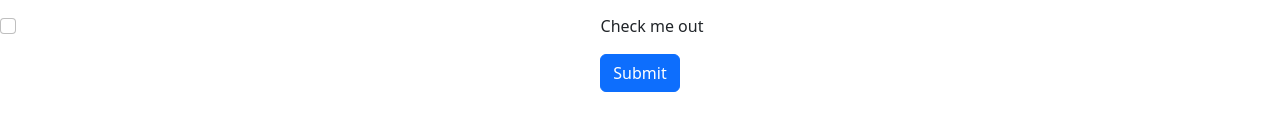
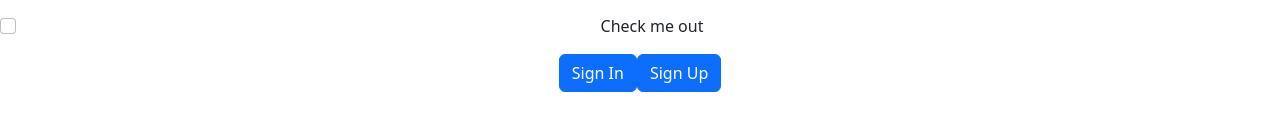
Before and after one commit to greedynamic/SFU-Fall-Hack, a React (Create React App) app in the folder client/: page /login in a window 1280 px wide. Shown: the part 238-368 px from the top of the page. Built offline with nearby package versions, Linux system fonts and the light colour scheme; the HTML template or start-up script is replaced by a standard one.

Commit message:
upd login, add states to manage input data

```diff
--- a/client/src/pages/Login.jsx
+++ b/client/src/pages/Login.jsx
@@ -1,27 +1,56 @@
+import React from 'react';
 import Button from 'react-bootstrap/Button';
 import Form from 'react-bootstrap/Form';
 
 import 'bootstrap/dist/css/bootstrap.css';
+import {useState} from 'react';
 
 const Login = ()=>{
+	const [email, setEmail] = React.useState('');
+	const [password, setPassword] = React.useState('');
 	return (
 		<>
 			<Form>
 				<Form.Group className='mb-3' controlId='formBasicEmail'>
 					<Form.Label>Email address</Form.Label>
-					<Form.Control type='email' placeholder='Enter email' />
+					<Form.Control
+						type='email'
+						placeholder='Enter email'
+						value={email}
+						onChange={({target})=>{
+							setEmail(target.value);
+						}}
+					/>
 					<Form.Text className='text-muted'>We'll never share your email with anyone else.</Form.Text>
 				</Form.Group>
 
 				<Form.Group className='mb-3' controlId='formBasicPassword'>
 					<Form.Label>Password</Form.Label>
-					<Form.Control type='password' placeholder='Password' />
+					<Form.Control
+						type='password'
+						placeholder='Password'
+						value={password}
+						onChange={({target})=>{
+							setPassword(target.value);
+						}}
+					/>
 				</Form.Group>
 				<Form.Group className='mb-3' controlId='formBasicCheckbox'>
 					<Form.Check type='checkbox' label='Check me out' />
 				</Form.Group>
-				<Button variant='primary' type='submit'>
-					Submit
+				<Button
+					variant='primary'
+					onClick={()=>{
+						console.log('sending data');
+					}}>
+					Sign In
+				</Button>
+				<Button
+					variant='primary'
+					onClick={()=>{
+						console.log('sending data');
+					}}>
+					Sign Up
 				</Button>
 			</Form>
 		</>
```
